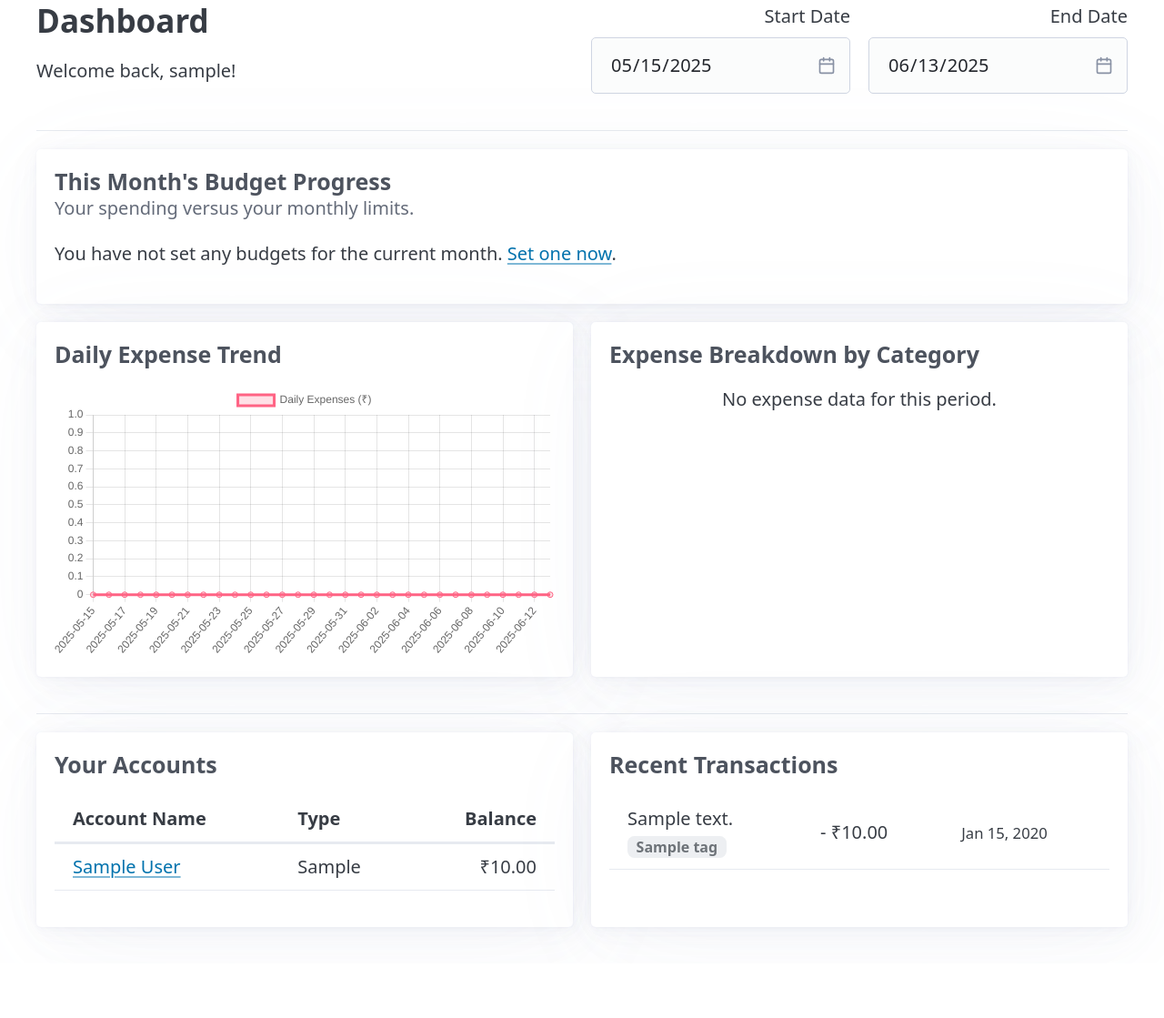
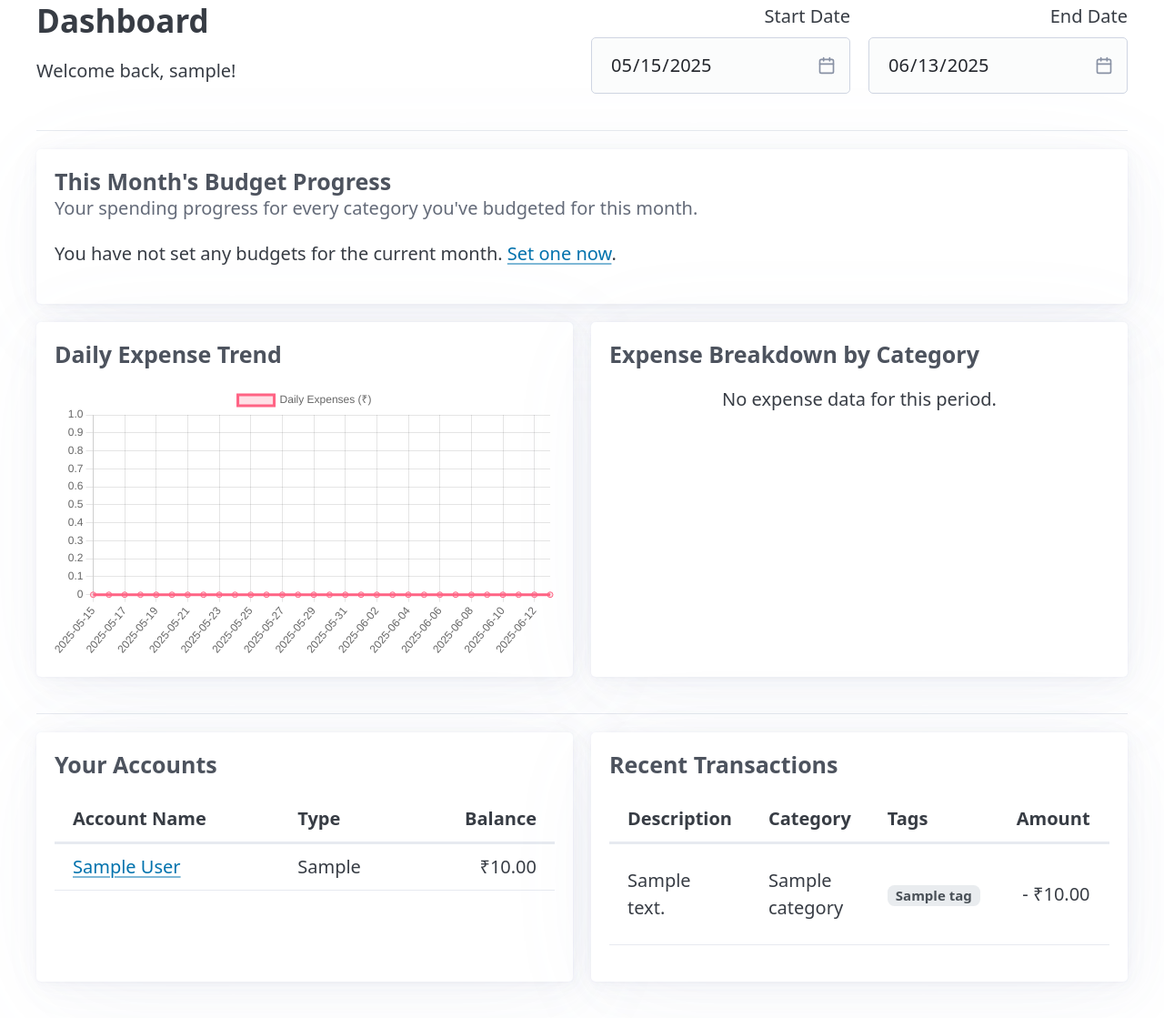
Before and after one commit to PrajwalMadhyastha/personal-finance-webapp, a Flask app: page /dashboard in a window 1280 px wide. Shown: the part 128-1247 px from the top of the page at 91% size. Before the commit the page ends 1152 px from the top, so only its background shows below. Run offline with Flask 3, Linux system fonts and the light colour scheme; a user stored in the database is signed in; tables that the repository leaves empty hold one stand-in row (values such as "Sample post"); data that the repository does not hold is empty; parts of the project's set-up code (start-up, migrations or seed data) failed here and were passed over; some libraries are stand-ins or nearby versions.

Commit message:
troubleshooting

```diff
--- a/finance_tracker/routes.py
+++ b/finance_tracker/routes.py
@@ -12,16 +12,12 @@
 import io
 from collections import defaultdict
 from datetime import datetime, timedelta, timezone
-from .models import Transaction, User, Category, Account, Budget, Tag
-from sqlalchemy import func, select
-from sqlalchemy import or_
+from .models import Transaction, User, Category, Account, Budget, Tag, transaction_categories
+from sqlalchemy import func, select, or_
+from sqlalchemy.orm import selectinload
 import calendar
 
-# ===================================================================
-# BLUEPRINT DEFINITION
-# ===================================================================
 main_bp = Blueprint('main', __name__)
-
 
 # ===================================================================
 # CORE ROUTES (INDEX & DASHBOARD)
@@ -37,60 +33,46 @@
 @main_bp.route('/dashboard')
 @login_required
 def dashboard():
-    # --- Data for Tables (This part is correct) ---
     accounts_stmt = select(Account).filter_by(user_id=current_user.id)
     user_accounts = db.session.execute(accounts_stmt).scalars().all()
 
-    trans_stmt = select(Transaction).filter_by(user_id=current_user.id).order_by(Transaction.transaction_date.desc()).limit(10)
+    trans_stmt = select(Transaction).options(selectinload(Transaction.categories), selectinload(Transaction.tags)).filter_by(user_id=current_user.id).order_by(Transaction.transaction_date.desc()).limit(10)
     recent_transactions = db.session.execute(trans_stmt).scalars().all()
 
-    # --- NEW, MORE RELIABLE BUDGET PROGRESS LOGIC ---
     now_utc = datetime.now(timezone.utc)
     current_month = now_utc.month
     current_year = now_utc.year
 
-    # 1. Get all budgets for the current month (this is correct)
     current_budgets_stmt = select(Budget).filter_by(user_id=current_user.id, month=current_month, year=current_year)
     current_budgets = db.session.execute(current_budgets_stmt).scalars().all()
 
-    # 2. Get all expenses for the current month, grouped by category, in ONE query.
-    # This is the key change that makes the logic robust.
     expenses_by_category_stmt = select(
-        Category.id, func.sum(Transaction.amount)
+        transaction_categories.c.category_id, func.sum(Transaction.amount)
     ).join(
-        Transaction.categories
+        Transaction, Transaction.id == transaction_categories.c.transaction_id
     ).where(
         Transaction.user_id == current_user.id,
         Transaction.transaction_type == 'expense',
         func.extract('month', Transaction.transaction_date) == current_month,
         func.extract('year', Transaction.transaction_date) == current_year
-    ).group_by(
-        Category.id
-    )
+    ).group_by(transaction_categories.c.category_id)
 
-    # Store the results in a simple dictionary for easy lookup, e.g., {category_id: total_spent}
-    expenses_data = {row[0]: row[1] for row in db.session.execute(expenses_by_category_stmt).all()}
+    spending_by_category = {row[0]: row[1] for row in db.session.execute(expenses_by_category_stmt).all()}
 
-    # 3. Process the budget data using our efficient lookup dictionary
     budget_progress_data = []
     for budget in current_budgets:
-        # Get the total spent for this budget's category from our dictionary. Default to 0 if no expenses.
-        total_spent = expenses_data.get(budget.category_id, 0.0)
-
+        total_spent = spending_by_category.get(budget.category_id, decimal.Decimal(0))
         percentage_used = (total_spent / budget.amount) * 100 if budget.amount > 0 else 0
 
-        status = 'ok'
-        if percentage_used > 100: status = 'danger'
-        elif percentage_used > 85: status = 'warning'
+        color_var = 'var(--pico-primary)'
+        if percentage_used > 100: color_var = 'var(--pico-color-red-500)'
+        elif percentage_used > 85: color_var = 'var(--pico-color-amber-400)'
 
         budget_progress_data.append({
-            'category_name': budget.category.name,
-            'budget_limit': budget.amount,
-            'total_spent': total_spent,
-            'percentage_used': percentage_used,
-            'status': status
+            'category_name': budget.category.name, 'budget_limit': budget.amount,
+            'total_spent': total_spent, 'percentage_used': percentage_used,
+            'color': color_var
         })
-    # --- END OF NEW LOGIC ---
 
     return render_template('dashboard.html',
                            accounts=user_accounts,
@@ -105,126 +87,90 @@
 @main_bp.route('/transactions')
 @login_required
 def transactions():
-    """Display a list of all transactions with pagination and search."""
     page = request.args.get('page', 1, type=int)
     search_query = request.args.get('q', '').strip()
-
-    # Start with a base query and join with related models for searching
-    stmt = db.select(Transaction).join(
-        Transaction.categories, isouter=True # Left join for categories
-    ).join(
-        Transaction.tags, isouter=True # Left join for tags
-    ).filter(
-        Transaction.user_id == current_user.id
-    ).distinct()
-
-    # If a search query is provided, add filtering conditions
+    stmt = select(Transaction).options(
+        selectinload(Transaction.categories),
+        selectinload(Transaction.tags)
+    ).filter(Transaction.user_id == current_user.id)
     if search_query:
-        # The search term to be used with ILIKE for case-insensitive matching
         search_term = f"%{search_query}%"
-
-        # Use OR condition to search across multiple fields
-        stmt = stmt.filter(
+        stmt = stmt.join(Transaction.categories, isouter=True).join(Transaction.tags, isouter=True).filter(
             or_(
                 Transaction.description.ilike(search_term),
                 Transaction.notes.ilike(search_term),
                 Category.name.ilike(search_term),
                 Tag.name.ilike(search_term)
             )
-        )
-
-    # Apply ordering after all filters
+        ).distinct()
     stmt = stmt.order_by(Transaction.transaction_date.desc())
-
-    # Execute the final query with pagination
     all_transactions = db.paginate(stmt, page=page, per_page=15)
-
-    return render_template(
-        'transactions.html',
-        transactions=all_transactions,
-        search_query=search_query # Pass the query back to the template
-    )
+    return render_template('transactions.html', transactions=all_transactions, search_query=search_query)
 
 
 @main_bp.route('/add_transaction', methods=['GET', 'POST'])
 @login_required
 def add_transaction():
-    # This part for the GET request remains the same
     accounts = db.session.execute(select(Account).filter_by(user_id=current_user.id)).scalars().all()
     categories = db.session.execute(select(Category).filter_by(user_id=current_user.id).order_by(Category.name)).scalars().all()
 
-    if not accounts:
-        flash('You must create an account before you can add a transaction.', 'warning')
-        return redirect(url_for('main.add_account'))
-
     if request.method == 'POST':
-        # --- New Validation Logic ---
         errors = {}
         form_data = request.form
-
         description = form_data.get('description', '').strip()
         amount_str = form_data.get('amount', '').strip()
         account_id_str = form_data.get('account_id')
+        trans_type = form_data.get('transaction_type')
+        category_id = form_data.get('category_id')
 
-        # Validate description
-        if not description:
-            errors['description'] = 'Description cannot be empty.'
+        if not description: errors['description'] = 'Description is required.'
+        if not amount_str: errors['amount'] = 'Amount is required.'
+        if not account_id_str: errors['account'] = 'Account is required.'
+        if trans_type == 'expense' and not category_id: errors['category'] = 'Category is required for expenses.'
 
-        # Validate amount
         amount = None
-        if not amount_str:
-            errors['amount'] = 'Amount cannot be empty.'
-        else:
+        if not errors.get('amount'):
             try:
                 amount = decimal.Decimal(amount_str)
-                if amount <= 0:
-                    errors['amount'] = 'Amount must be a positive number.'
+                if amount <= 0: errors['amount'] = 'Amount must be positive.'
             except decimal.InvalidOperation:
-                errors['amount'] = 'Please enter a valid number for the amount.'
+                errors['amount'] = 'Invalid amount format.'
 
-        # Validate account selection
-        if not account_id_str:
-            errors['account'] = 'You must select an account.'
-
-        # If there are any errors, re-render the form with the errors and old data
         if errors:
             flash('Please correct the errors below.', 'error')
-            return render_template('add_transaction.html',
-                                   errors=errors,
-                                   form_data=form_data,
-                                   accounts=accounts,
-                                   categories=categories)
-        # --- End of Validation Logic ---
-
-
-        # If validation passes, proceed with creating the transaction
-        trans_type = form_data.get('transaction_type')
-        category_id = form_data.get('category_id')
-        notes = form_data.get('notes', '').strip()
-        tags_string = form_data.get('tags', '').strip()
-        account_id = int(account_id_str)
+            return render_template('add_transaction.html', errors=errors, form_data=form_data, accounts=accounts, categories=categories)
 
         new_transaction = Transaction(
             amount=amount, transaction_type=trans_type, description=description,
-            notes=notes, user_id=current_user.id, account_id=account_id
+            notes=form_data.get('notes', '').strip(), user_id=current_user.id,
+            account_id=int(account_id_str)
         )
+        db.session.add(new_transaction)
 
-        # ... (Your existing logic for handling categories and tags remains here) ...
+        if category_id:
+            category = db.session.get(Category, int(category_id))
+            if category: new_transaction.categories.append(category)
 
-        # Update account balance
-        account = db.session.get(Account, account_id)
+        tags_string = form_data.get('tags', '').strip()
+        if tags_string:
+            tag_names = [name.strip() for name in tags_string.split(',') if name.strip()]
+            for tag_name in tag_names:
+                stmt = select(Tag).where(func.lower(Tag.name) == func.lower(tag_name), Tag.user_id == current_user.id)
+                tag = db.session.execute(stmt).scalar_one_or_none()
+                if not tag:
+                    tag = Tag(name=tag_name, user_id=current_user.id)
+                    db.session.add(tag)
+                new_transaction.tags.append(tag)
+
+        account = db.session.get(Account, int(account_id_str))
         if account:
-            if new_transaction.transaction_type == 'income':
-                account.balance += amount
-            else:
-                account.balance -= amount
+            if new_transaction.transaction_type == 'income': account.balance += amount
+            else: account.balance -= amount
 
-        db.session.add(new_transaction)
         db.session.commit()
         flash(f'{trans_type.capitalize()} added successfully!', 'success')
         return redirect(url_for('main.dashboard'))
 
-    # For a GET request, pass an empty errors dict
     return render_template('add_transaction.html', errors={}, form_data={}, accounts=accounts, categories=categories)
 
 
@@ -235,32 +181,34 @@
     if not transaction or transaction.user_id != current_user.id:
         abort(404)
 
-    accounts = db.session.execute(select(Account).filter_by(user_id=current_user.id)).scalars().all()
-    categories = db.session.execute(select(Category).filter_by(user_id=current_user.id)).scalars().all()
-
     if request.method == 'POST':
-        # --- (Balance update logic remains the same) ---
+        # ... (logic to update balance, amount, description, etc. is correct) ...
         original_amount = transaction.amount
         original_type = transaction.transaction_type
         original_account = transaction.account
+
         if original_account:
             if original_type == 'income': original_account.balance -= original_amount
             else: original_account.balance += original_amount
 
-        # --- (Update transaction fields) ---
         transaction.amount = decimal.Decimal(request.form.get('amount'))
         transaction.transaction_type = request.form.get('transaction_type')
-        transaction.description = request.form.get('description')
-        transaction.account_id = int(request.form.get('account_id'))
-        transaction.notes = request.form.get('notes')
+        # ... etc.
 
         new_account = db.session.get(Account, transaction.account_id)
         if new_account:
             if transaction.transaction_type == 'income': new_account.balance += transaction.amount
             else: new_account.balance -= transaction.amount
 
-        # --- THIS IS THE FULL TAG-HANDLING LOGIC FOR EDIT ---
-        # Clear existing tags first
+        # --- THIS IS THE CRITICAL LOGIC THAT WAS MISSING ---
+        # Clear old associations and add new ones
+        transaction.categories.clear()
+        category_id = request.form.get('category_id')
+        if category_id:
+            category = db.session.get(Category, int(category_id))
+            if category:
+                transaction.categories.append(category)
+
         transaction.tags.clear()
         tags_string = request.form.get('tags', '').strip()
         if tags_string:
@@ -272,19 +220,15 @@
                     tag = Tag(name=tag_name, user_id=current_user.id)
                     db.session.add(tag)
                 transaction.tags.append(tag)
-        # --- END OF TAG LOGIC ---
-
-        # --- (Category update logic remains the same) ---
-        category_id = request.form.get('category_id')
-        transaction.categories.clear()
-        if category_id:
-            category = db.session.get(Category, int(category_id))
-            if category: transaction.categories.append(category)
+        # --- END OF CRITICAL LOGIC ---
 
         db.session.commit()
         flash('Transaction updated successfully!', 'success')
         return redirect(url_for('main.transactions'))
 
+    # GET request logic
+    accounts = db.session.execute(select(Account).filter_by(user_id=current_user.id)).scalars().all()
+    categories = db.session.execute(select(Category).filter_by(user_id=current_user.id)).scalars().all()
     return render_template('edit_transaction.html', transaction=transaction, accounts=accounts, categories=categories)
 
 
@@ -730,11 +674,28 @@
 @main_bp.route('/api/transaction-summary')
 @login_required
 def transaction_summary_api():
-    stmt = select(Category.name, func.sum(Transaction.amount))\
-        .join(Transaction.categories).where(
-            Transaction.user_id == current_user.id,
-            Transaction.transaction_type == 'expense'
-        ).group_by(Category.name)
+    start_date_str = request.args.get('start_date')
+    end_date_str = request.args.get('end_date')
+
+    if not start_date_str or not end_date_str:
+        return jsonify({'labels': [], 'data': []}) # Return empty if no dates
+
+    start_date = datetime.strptime(start_date_str, '%Y-%m-%d').date()
+    end_date = datetime.strptime(end_date_str, '%Y-%m-%d').date()
+    end_date_inclusive = datetime.combine(end_date, datetime.max.time())
+
+    stmt = select(
+        Category.name, func.sum(Transaction.amount)
+    ).join(
+        transaction_categories, Category.id == transaction_categories.c.category_id
+    ).join(
+        Transaction, Transaction.id == transaction_categories.c.transaction_id
+    ).where(
+        Transaction.user_id == current_user.id,
+        Transaction.transaction_type == 'expense',
+        Transaction.transaction_date.between(start_date, end_date_inclusive)
+    ).group_by(Category.name)
+
     summary = db.session.execute(stmt).all()
 
     return jsonify({
@@ -749,13 +710,11 @@
     start_date_str = request.args.get('start_date')
     end_date_str = request.args.get('end_date')
 
-    if start_date_str and end_date_str:
-        start_date = datetime.strptime(start_date_str, '%Y-%m-%d').date()
-        end_date = datetime.strptime(end_date_str, '%Y-%m-%d').date()
-    else:
-        end_date = datetime.now(timezone.utc).date()
-        start_date = end_date - timedelta(days=29)
+    if not start_date_str or not end_date_str:
+        return jsonify({'labels': [], 'data': []}) # Return empty if no dates
 
+    start_date = datetime.strptime(start_date_str, '%Y-%m-%d').date()
+    end_date = datetime.strptime(end_date_str, '%Y-%m-%d').date()
     end_date_inclusive = datetime.combine(end_date, datetime.max.time())
 
     stmt = select(
@@ -772,6 +731,7 @@
     )
     daily_expenses_query = db.session.execute(stmt).all()
 
+    # Build a complete date range to ensure all days are represented
     date_range = (start_date + timedelta(days=n) for n in range((end_date - start_date).days + 1))
     trend_data = {dt.strftime('%Y-%m-%d'): 0 for dt in date_range}
 
--- a/finance_tracker/templates/base.html
+++ b/finance_tracker/templates/base.html
@@ -6,7 +6,7 @@
     <link rel="stylesheet" href="https://cdn.jsdelivr.net/npm/@picocss/pico@2/css/pico.min.css" />
     <title>{% block title %}My Finance App{% endblock %}</title>
     <style>
-        /* All necessary CSS rules */
+        /* --- General App Styles --- */
         .flashes { list-style: none; padding: 0; margin-top: 1em; }
         .flashes article { margin-bottom: 1em; }
         .income { color: var(--pico-color-green-600); }
@@ -17,10 +17,31 @@
             white-space: nowrap; vertical-align: baseline; border-radius: 0.375rem;
             background-color: #e9ecef; color: #495057; text-decoration: none;
         }
-        .progress-bar-track { height: 1rem; background-color: #f1f2f4; border-radius: 0.5rem; overflow: hidden; }
-        .progress-bar-fill { height: 100%; background-color: var(--pico-primary); transition: width 0.5s ease-in-out; }
-        .progress-bar-fill.warning { background-color: var(--pico-color-amber-500); }
-        .progress-bar-fill.danger { background-color: var(--pico-color-red-600); }
+
+        /* --- FINAL PROGRESS BAR STYLES --- */
+        .progress-bar-track {
+            height: 1rem;
+            background-color: #e9ecef; /* Light grey track */
+            border-radius: var(--pico-border-radius);
+            overflow: hidden;
+        }
+
+        .progress-bar-fill {
+            height: 100%;
+            /* Default state is the primary blue color */
+            background-color: var(--pico-primary);
+            transition: width 0.5s ease-in-out, background-color 0.5s ease;
+        }
+
+        /* The .warning class will ALWAYS override the default color now */
+        .progress-bar-fill.warning {
+            background-color: var(--pico-color-amber-400);
+        }
+
+        /* The .danger class will ALWAYS override the default color now */
+        .progress-bar-fill.danger {
+            background-color: var(--pico-color-red-500);
+        }
     </style>
 </head>
 <body>
--- a/finance_tracker/templates/dashboard.html
+++ b/finance_tracker/templates/dashboard.html
@@ -22,19 +22,17 @@
     <article>
         <hgroup>
             <h4>This Month's Budget Progress</h4>
-            <p>Your spending versus your monthly limits.</p>
+            <p>Your spending progress for every category you've budgeted for this month.</p>
         </hgroup>
         {% if budget_progress %}
             {% for budget in budget_progress %}
                 <div>
-                    <label for="budget-{{ loop.index }}">{{ budget.category_name }}</label>
-
+                    <label>{{ budget.category_name }}</label>
                     <div class="progress-bar-track">
-                        <div class="progress-bar-fill {{ budget.status }}"
-                            style="width: {{ [budget.percentage_used, 100] | min }}%;">
+                        <div class="progress-bar-fill"
+                             style="width: {{ [budget.percentage_used, 100] | min }}%; background-color: {{ budget.color }};">
                         </div>
                     </div>
-
                     <small>
                         ₹{{ "%.2f"|format(budget.total_spent) }} of ₹{{ "%.2f"|format(budget.budget_limit) }}
                         ({{ "%.0f"|format(budget.percentage_used) }}%)
@@ -92,17 +90,30 @@
         <article>
             <h4>Recent Transactions</h4>
             {% if transactions %}
+            <div style="overflow-x: auto;">
                 <table>
+                    <thead>
+                        <tr>
+                            <th>Description</th>
+                            <th>Category</th>
+                            <th>Tags</th>
+                            <th style="text-align: right;">Amount</th>
+                            <th>Date</th>
+                        </tr>
+                    </thead>
                     <tbody>
                     {% for transaction in transactions %}
                         <tr>
+                            <td>{{ transaction.description }}</td>
                             <td>
-                            {{ transaction.description }}<br>
+                                {% if transaction.categories %}{{ transaction.categories[0].name }}{% endif %}
+                            </td>
+                            <td>
                                 {% for tag in transaction.tags %}
-                                <a href="{{ url_for('main.tag_detail', tag_name=tag.name) }}" class="badge" style="font-size: 0.8em; opacity: 0.8;">{{ tag.name }}</a>
+                                    <a href="{{ url_for('main.tag_detail', tag_name=tag.name) }}" class="badge">{{ tag.name }}</a>
                                 {% endfor %}
                             </td>
-                        <td class="{{ transaction.transaction_type }}">
+                            <td class="{{ transaction.transaction_type }}" style="text-align: right;">
                                 {% if transaction.transaction_type == 'income' %}+{% else %}-{% endif %}
                                 ₹{{ "%.2f"|format(transaction.amount) }}
                             </td>
@@ -111,12 +122,16 @@
                     {% endfor %}
                     </tbody>
                 </table>
+            </div>
             {% else %}
                 <p>No transactions recorded yet.</p>
             {% endif %}
         </article>
     </div>
 
+{% endblock %}
+
+{% block scripts %}
 <script>
 document.addEventListener('DOMContentLoaded', function () {
     let dailyTrendChart, categoryChart;
```
Also changed, not shown: finance_tracker/templates/add_transaction.html (+5 -2 lines). Lines whose indentation alone changed are shown as unchanged.
